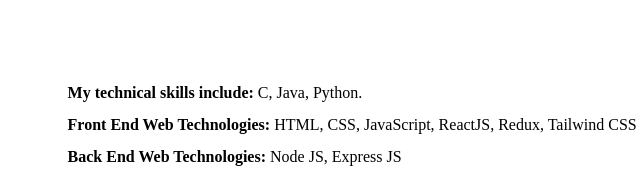
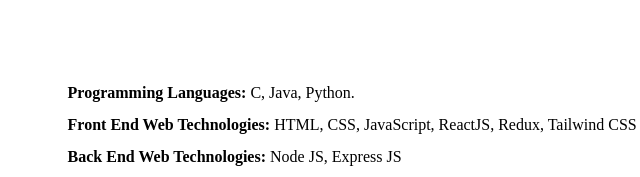
Before and after one commit to shwetha-245/Portfolio_Website, a plain HTML site: page index.html in a window 1280 px wide. Shown: the part 927-1104 px from the top of the page, 486-1126 px from the left. Drawn offline with nearby package versions, Linux system fonts and the light colour scheme; a web font is replaced by a local one.

Commit message:
Update index.html

```diff
--- a/index.html
+++ b/index.html
@@ -154,7 +154,7 @@
         </div>
 
         <div class="flex-1">
-            <p class="mb-10 max-w-2xl font-Ovo text-center md:text-left mx-auto"><b>My technical skills include:</b>
+            <p class="mb-10 max-w-2xl font-Ovo text-center md:text-left mx-auto"><b>Programming Languages:</b>
 
                  C, Java, Python.
                 <br>
```
